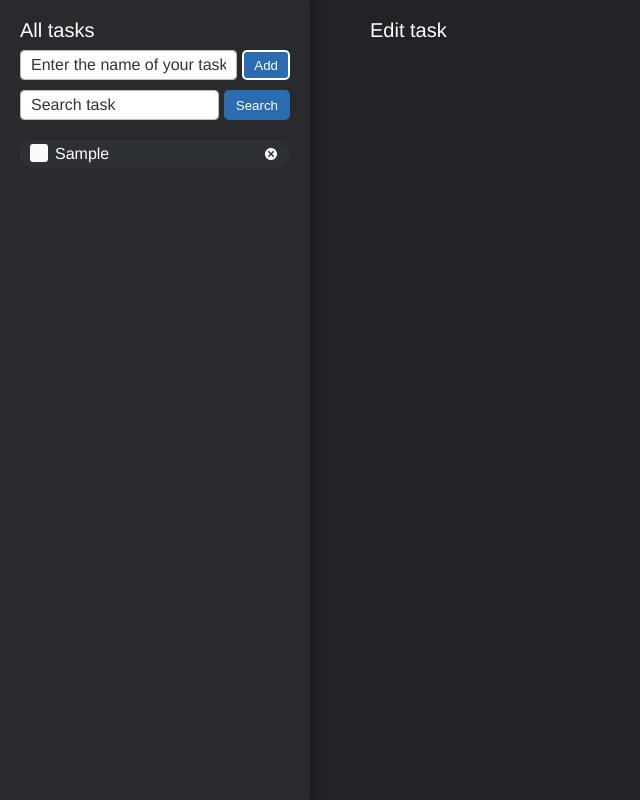
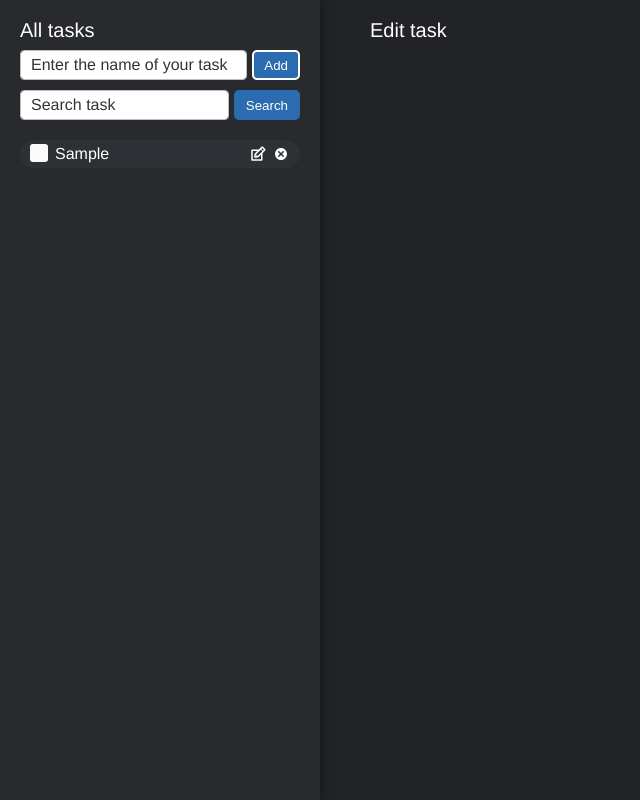
Before and after one commit to klekwedge/todo-infotecs, a React (Create React App) app: page / in a window 1280 px wide. Both pictures are taken after typing "Sample" into the empty fields and a click on the button "Add". Shown: the whole page, without its empty margins (0-640 px from the left). Built offline with nearby package versions, Linux system fonts and the light colour scheme.

Commit message:
feat: change task editing behavior

```diff
--- a/src/components/App/App.jsx
+++ b/src/components/App/App.jsx
@@ -15,7 +15,6 @@ function App() {
   function changeCurrentTask(task) {
     setCurrentTask(task);
   }
-  // console.log('!');
 
   return (
     <main className="todo">
--- a/src/components/App/App.scss
+++ b/src/components/App/App.scss
@@ -4,7 +4,7 @@
   height: 100vh;
   color: white;
   display: flex;
-  gap: 40px;
+  gap: 30px;
 }
 
 html,
@@ -12,21 +12,6 @@ body {
   font-family: Helvetica, "sans-serif";
 }
 
-// .pan1 {
-//   width: 200px;
-//   min-width: 200px;
-//   top: 0;
-//   left: 0;
-//   bottom: 0;
-// }
-
-.pan1{
-  position: relative;
-}
-
-.pan2 {
-  width: auto;
-}
 
 #resize {
   position: absolute;
--- a/src/components/TodoEdit/TodoEdit.jsx
+++ b/src/components/TodoEdit/TodoEdit.jsx
@@ -1,6 +1,8 @@
+/* eslint-disable prefer-destructuring */
 /* eslint-disable jsx-a11y/click-events-have-key-events */
 /* eslint-disable jsx-a11y/no-noninteractive-element-interactions */
 import React, { useRef, useState } from 'react';
+import cn from 'classnames';
 import './TodoEdit.scss';
 
 function TodoEdit({
@@ -33,11 +35,20 @@ function TodoEdit({
       setTaskName(refFirst.current.textContent);
       refFirst.current.contentEditable = false;
 
+      if (refFirst.current.textContent) {
         updateTasks([
           ...tasks.map((taskItem) => (taskItem.id === currentTask.id
             ? { ...currentTask, name: refFirst.current.textContent }
             : { ...taskItem })),
         ]);
+      } else {
+        refFirst.current.textContent = currentTask.name[0];
+        updateTasks([
+          ...tasks.map((taskItem) => (taskItem.id === currentTask.id
+            ? { ...currentTask, name: refFirst.current.textContent }
+            : { ...taskItem })),
+        ]);
+      }
     }
 
     editable = !editable;
@@ -50,7 +61,7 @@ function TodoEdit({
   };
 
   return (
-    <section className="todo__edit pan2 edit">
+    <section className="todo__edit edit">
       <h2 className="edit__title">Edit task</h2>
       {currentTask.name ? (
         <div>
@@ -64,7 +75,14 @@ function TodoEdit({
           </h3>
           <h3>
             {'Task status: '}
+            <span
+              className={cn({
+                _complete: currentTask.complete,
+              })}
+            >
+              {' '}
               {currentTask.complete ? 'Done' : 'Active'}
+            </span>
           </h3>
           <div className="edit__buttons">
             <button className="_btn" type="submit" onClick={() => toggleTask(currentTask.id)}>
--- a/src/components/TodoEdit/TodoEdit.scss
+++ b/src/components/TodoEdit/TodoEdit.scss
@@ -1,6 +1,6 @@
 .todo__edit {
   padding: 20px;
-
+  flex: 1 1 50%;
   & h3 {
     margin-bottom: 10px;
   }
--- a/src/components/TodoList/TodoList.jsx
+++ b/src/components/TodoList/TodoList.jsx
@@ -1,3 +1,4 @@
+/* eslint-disable jsx-a11y/no-static-element-interactions */
 import React, { useState, useEffect, useRef } from 'react';
 import { v4 as uuidv4 } from 'uuid';
 import cn from 'classnames';
@@ -8,8 +9,6 @@ import SearchTask from '../SearchTask/SearchTask';
 
 function TodoList({ changeCurrentTask, tasks, updateTasks }) {
   const taskListRef = useRef(null);
-  const taskResizeRef = useRef(null);
-
   const [newTask, setNewTask] = useState(null);
   const [filterName, setFilterName] = useState('');
 
@@ -58,14 +57,10 @@ function TodoList({ changeCurrentTask, tasks, updateTasks }) {
       } else {
         x = window.event.clientX;
       }
-      if (x < 800 && x > 260) {
+      if (x < 800 && x > 320) {
         taskListRef.current.style.width = `${x}px`;
       }
     }
-  }
-
-  if (taskResizeRef.current) {
-    taskResizeRef.current.addEventListener('mousedown', saveX);
   }
 
   document.addEventListener('mouseup', stopStretch);
@@ -100,14 +95,14 @@ function TodoList({ changeCurrentTask, tasks, updateTasks }) {
   }
 
   return (
-    <section className="todo__tasks pan1" ref={taskListRef}>
+    <section className="todo__tasks" ref={taskListRef}>
       <h2 className="tasks__title">All tasks</h2>
       <TodoNewTask addTask={setNewTask} />
       <SearchTask setFilterName={setFilterName} />
       <ul className={cn('tasks__list', { _scroll: tasks.length > 16 })}>
         {filterName ? filterList : allTodos}
       </ul>
-      <div id="resize" ref={taskResizeRef} />
+      <div id="resize" onMouseDown={saveX} />
     </section>
   );
 }
--- a/src/components/TodoList/TodoList.scss
+++ b/src/components/TodoList/TodoList.scss
@@ -3,8 +3,9 @@
   padding: 20px;
   box-sizing: border-box;
   box-shadow: 0px 0px 10px 0px rgba(0, 0, 0, 0.5);
-  width: 310px;
+  width: 320px;
   overflow-x: hidden;
+    position: relative;
 }
 
 ._scroll {
--- a/src/components/TodoTask/TodoTask.jsx
+++ b/src/components/TodoTask/TodoTask.jsx
@@ -4,14 +4,15 @@
 /* eslint-disable jsx-a11y/click-events-have-key-events */
 import React, { useState } from 'react';
 import cn from 'classnames';
-import { TiDelete } from 'react-icons/ti';
+import { TiDelete, TiEdit } from 'react-icons/ti';
+
 import './TodoTask.scss';
 
 function TodoTask({
   task, toggleTask, removeTask, changeCurrentTask,
 }) {
   return (
-    <li className="todo__task task" onClick={() => changeCurrentTask(task)}>
+    <li className="todo__task task">
       <div className="task__wrapper">
         <input
           id={task.id}
@@ -31,13 +32,26 @@ function TodoTask({
           {' '}
         </label>
       </div>
+      <div className="task__options">
+        <TiEdit
+          cursor="pointer"
+          title="Edit task"
+          size="18"
+          onClick={() => {
+            changeCurrentTask(task);
+          }}
+        />
         <TiDelete
           className="task__delete"
           cursor="pointer"
           title="Delete task"
           size="18"
-        onClick={() => removeTask(task.id)}
+          onClick={() => {
+            removeTask(task.id);
+            changeCurrentTask({});
+          }}
         />
+      </div>
     </li>
   );
 }
--- a/src/components/TodoTask/TodoTask.scss
+++ b/src/components/TodoTask/TodoTask.scss
@@ -5,7 +5,6 @@
   background: #2d3034;
   padding: 5px 10px;
   border-radius: 20px;
-  cursor: pointer;
   transition: all 0.5s ease;
   &:hover {
     transform: scale(1.03);
@@ -82,3 +81,9 @@ $whiteLight: #fafafa;
     color: #fff;
   }
 }
+
+.task__options{
+  display: flex;
+  align-items: center;
+  gap: 5px;
+}
```
Lines whose indentation alone changed are shown as unchanged.
